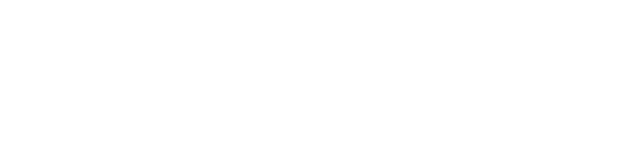
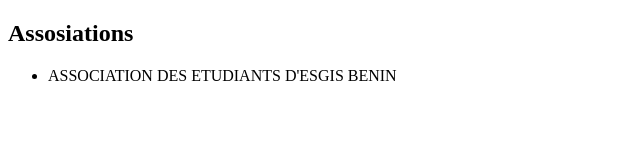
Before and after one commit to Leaakoss/git-mon-cv, a plain HTML site: page index.html in a window 1280 px wide. Shown: the whole page, without its empty margins (0-640 px from the left). Drawn offline with Linux system fonts and the light colour scheme.

Commit message:
mise en place de la section associations

```diff
--- a/index.html
+++ b/index.html
@@ -8,6 +8,8 @@
 
 </head>
 <body>
+    <h2>Assosiations</h2>
+    <ul><li>ASSOCIATION DES ETUDIANTS D'ESGIS BENIN</li></ul>
 
 </body>
 </html>
```
